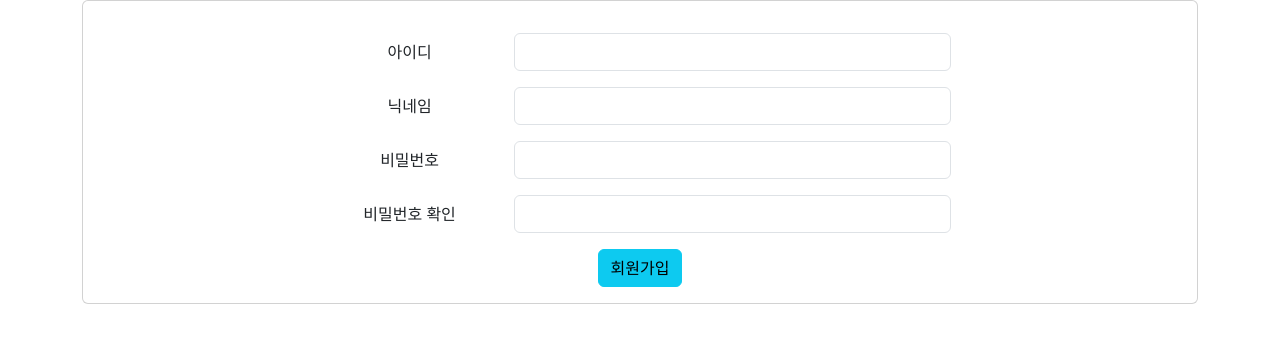
After one commit to mengo0ong/KimHwayeong, a Python web app: template Anonymous/templates/page/signup.html in a window 1280 px wide. The commit adds this page. Shown: the top 343 px of the page. Run offline with Jinja, Linux system fonts and the light colour scheme; the template is opened without the code that fills it, so the values that code supplies are empty.

Commit message:
"베어유 15일차 프론트엔드 로그인, 회원가입 페이지 만들기"

```diff
--- a/Anonymous/anonymous/urls.py
+++ b/Anonymous/anonymous/urls.py
@@ -16,7 +16,11 @@ Including another URLconf
 from django.contrib import admin
 from django.urls import path
 from board.views import board
+from user.views import signin
+from user.views import signup
 
 urlpatterns = [
-    path("", board, name="board")
+    path("", board, name="board"),
+    path("user/signin", signin, name="signin"),
+    path("user/signup", signup, name="signup")
 ]
--- a/Anonymous/templates/common/base.html
+++ b/Anonymous/templates/common/base.html
@@ -4,14 +4,18 @@
     <meta charset="UTF-8">
     <meta name="viewport" content="width=device-width, initial-scale=1.0">
     <title>Anonymous</title>
+    <!-- bootstrap-->
+    <link href="https://cdn.jsdelivr.net/npm/bootstrap@5.3.3/dist/css/bootstrap.min.css" rel="stylesheet" integrity="sha384-QWTKZyjpPEjISv5WaRU9OFeRpok6YctnYmDr5pNlyT2bRjXh0JMhjY6hW+ALEwIH" crossorigin="anonymous">
 </head>
 <body>
-    {% include "component/nav.html" %}
+    <!-- {% include "component/nav.html" %} -->
 
     <!-- block 재사용 -->
-    {% block content %}
-    {% endblock %}
+    <div class="container">
+        {% block content %}
+        {% endblock %}
+    </div>
 
-    {% include "component/footer.html" %}
+    <!-- {% include "component/footer.html" %} -->
 </body>
 </html>
--- /dev/null
+++ b/Anonymous/templates/component/footer.html
@@ -0,0 +1,3 @@
+<footer style="top: auto;">
+    <div>여기는 footer</div>
+</footer>
--- /dev/null
+++ b/Anonymous/templates/page/signup.html
@@ -0,0 +1,38 @@
+{% extends 'common/base.html' %}
+
+{% block content %}
+<div class="card text-center">
+    <div class="card-body">
+        <div class="row justify-content-center mt-3">
+            <label class="col-sm-2 col-form-label">아이디</label>
+            <div class="col-sm-5">
+                <input type="text" class="form-control">
+            </div>
+        </div>
+        <div class="row justify-content-center mt-3">
+            <label class="col-sm-2 col-form-label">닉네임</label>
+            <div class="col-sm-5">
+              <input type="text" class="form-control">
+            </div>
+        </div>
+        <div class="row justify-content-center mt-3">
+            <label class="col-sm-2 col-form-label">비밀번호</label>
+            <div class="col-sm-5">
+              <input type="password" class="form-control">
+            </div>
+        </div>
+        <div class="row justify-content-center mt-3">
+            <label class="col-sm-2 col-form-label">비밀번호 확인</label>
+            <div class="col-sm-5">
+              <input type="password" class="form-control">
+            </div>
+        </div>
+        <div class="row justify-content-center mt-3">
+            <div class="col">
+                <button class="btn btn-info">회원가입</button>
+            </div>
+        </div>
+    </div>
+</div>
+
+{% endblock%}
```
Also changed, not shown: Anonymous/templates/page/signin.html (added, +29 -0 lines), Anonymous/user/views.py (+7 -0 lines).
